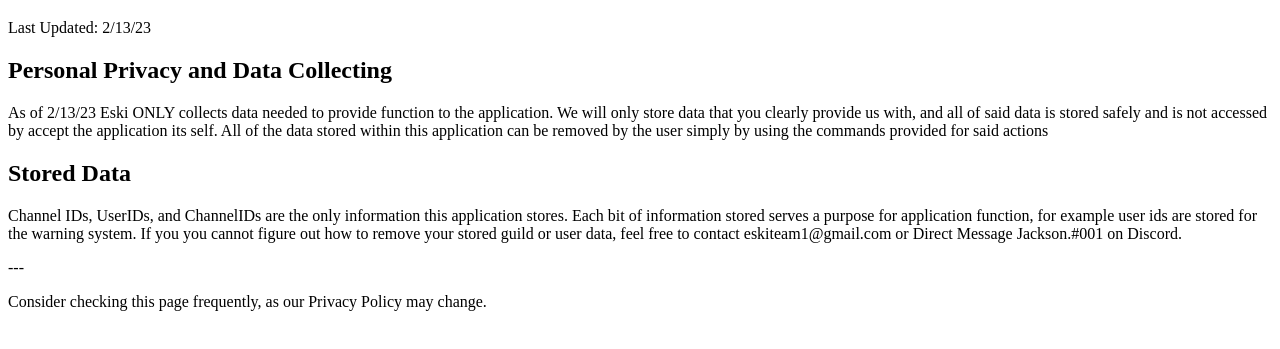
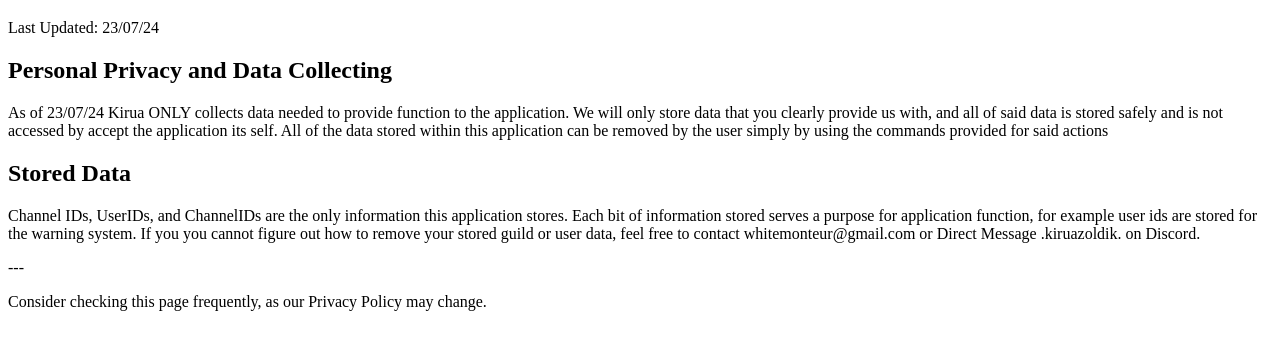
Before and after one commit to WhiteMonteur/verifymybot, a plain HTML site: page index.html in a window 1280 px wide. Shown: the part 61-410 px from the top of the page. Drawn offline with Linux system fonts and the light colour scheme.

Commit message:
Update index.html

```diff
--- a/index.html
+++ b/index.html
@@ -4,19 +4,19 @@
     <meta charset="UTF-8">
     <meta http-equiv="X-UA-Compatible" content="IE=edge">
     <meta name="viewport" content="width=device-width, initial-scale=1.0">
-    <title>Eski Privacy Policy</title>
+    <title>Kirua Privacy Policy</title>
 </head>
 <body>
 
 
     <h1>Server Manager Privacy Policy</h1>
-    <footer>Last Updated: 2/13/23</footer>
+    <footer>Last Updated: 23/07/24</footer>
 
     <h2>Personal Privacy and Data Collecting</h2>
-    <p>As of 2/13/23 Eski ONLY collects data needed to provide function to the application.  We will only store data that you clearly provide us with, and all of said data is stored safely and is not accessed by accept the application its self.  All of the data stored within this application can be removed by the user simply by using the commands provided for said actions</p>
+    <p>As of 23/07/24 Kirua ONLY collects data needed to provide function to the application.  We will only store data that you clearly provide us with, and all of said data is stored safely and is not accessed by accept the application its self.  All of the data stored within this application can be removed by the user simply by using the commands provided for said actions</p>
 
     <h2>Stored Data</h2>
-    <p>Channel IDs, UserIDs, and ChannelIDs are the only information this application stores.  Each bit of information stored serves a purpose for application function, for example user ids are stored for the warning system. If you you cannot figure out how to remove your stored guild or user data, feel free to contact eskiteam1@gmail.com or Direct Message Jackson.#001 on Discord.</p>
+    <p>Channel IDs, UserIDs, and ChannelIDs are the only information this application stores.  Each bit of information stored serves a purpose for application function, for example user ids are stored for the warning system. If you you cannot figure out how to remove your stored guild or user data, feel free to contact whitemonteur@gmail.com or Direct Message .kiruazoldik. on Discord.</p>
 
     <p>---</p>
     <footer>Consider checking this page frequently, as our Privacy Policy may change.</footer>
```
